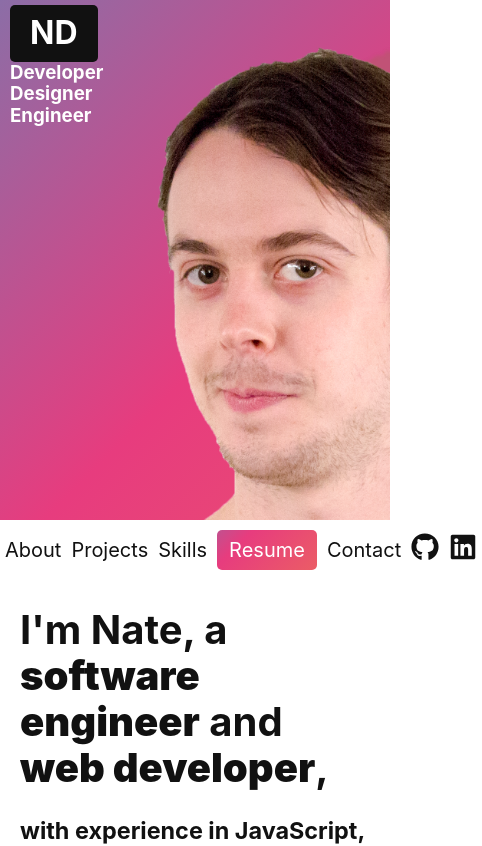
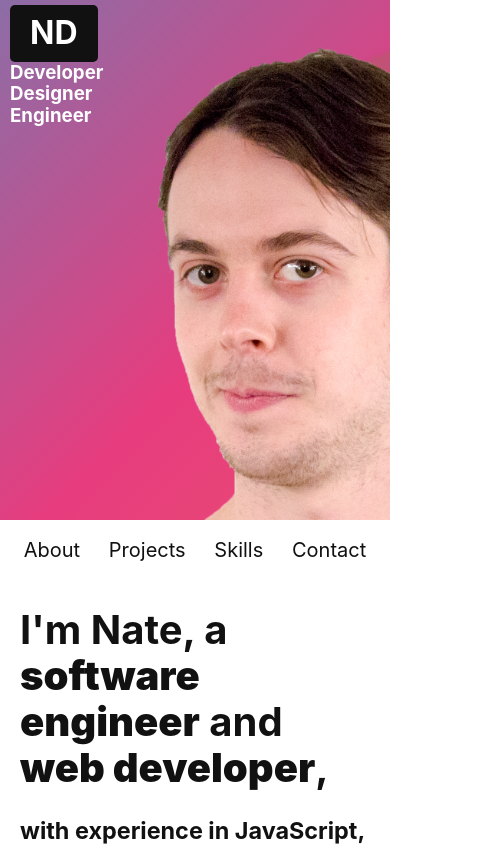
Before and after one commit to natedonato/OLD-gh-pages-ww, a React (Create React App) app: page / in a window 390 px wide. Shown: the top 846 px of the page, 482 px wide, since content can reach past the window. Built offline with nearby package versions, Linux system fonts and the light colour scheme.

Commit message:
work on mobile nav

```diff
--- a/src/nav.css
+++ b/src/nav.css
@@ -26,12 +26,33 @@
     color: inherit;
 }
 
-@media only screen and (max-width: 568px) {
+@media only screen and (max-width: 685px) {
     .BoxLogo {
         display: none;
     }
     .Navbar{
         padding: 0px 0px;
+    }
+}
+
+@media only screen and (max-width: 550px) {
+
+
+    .NavLinks{
+        width: 100%;
+        justify-content: space-evenly;
+        display: flex;
+        align-items: center;
+    }
+
+        .Icons {
+            display: none;
+        }
+}
+
+@media only screen and (max-width: 420px){
+    .resume{
+        display: none;
     }
 }
 
```
